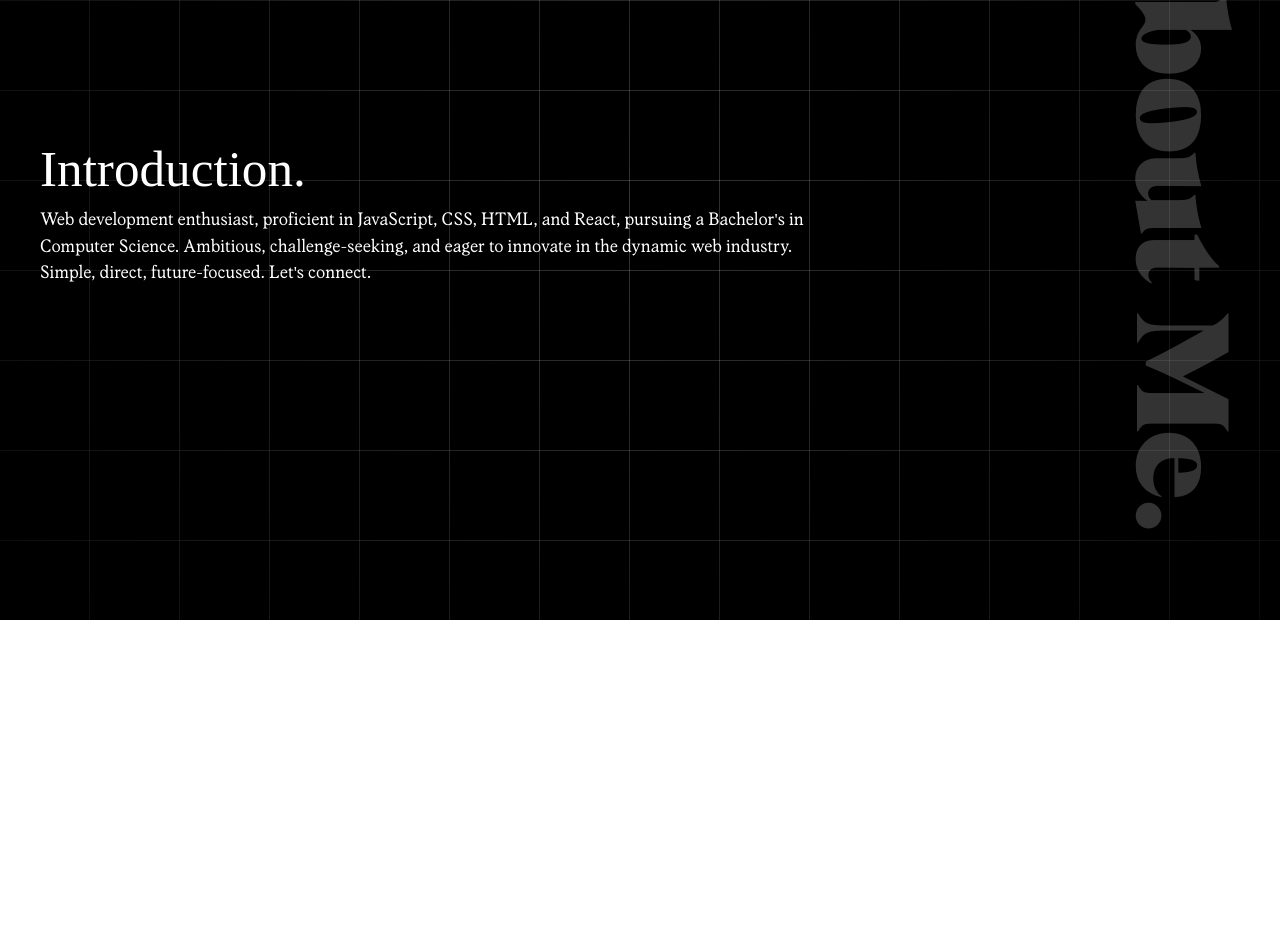
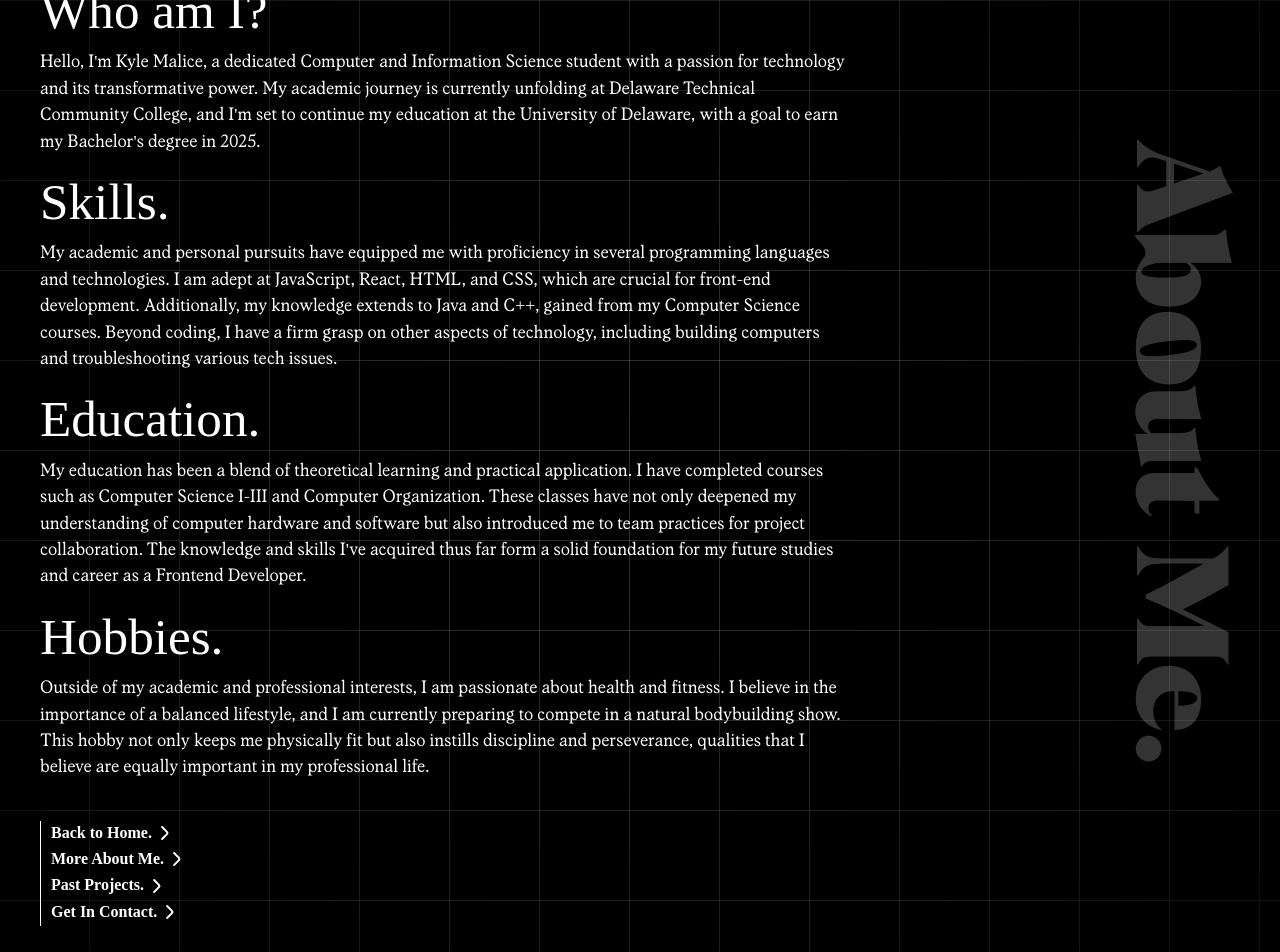
Before and after one commit to MaliceKy/Portfolio, a React (Create React App) app: page /about in a window 1280 px wide. Shown: the part 180-1132 px from the top of the page. Before the commit the page ends 800 px from the top, so only its background shows below. Built offline with nearby package versions, Linux system fonts and the light colour scheme; a web font is replaced by a local one.

Commit message:
About page is populated just need more style

```diff
--- a/src/assests/styles/about.css
+++ b/src/assests/styles/about.css
@@ -6,11 +6,11 @@
         linear-gradient(0deg, transparent 99%, rgba(255, 255, 255, 0.20) 1%),
         linear-gradient(90deg, transparent 99%, rgb(255, 255, 255, 0.20) 1%);
     background-size: 90px 90px;
-    height: 100vh;
     display: flex;
     align-items: center;
     justify-content: center;
     position: relative;
+    min-height: 100vh;
     z-index: 0;
 }
 
@@ -36,6 +36,8 @@
     color: white;
     z-index: 2;
     margin-left: 40px;
+    margin-top: 20vh;
+    margin-bottom: 20vh;
 }
 
 .about-hello-container {
@@ -46,9 +48,10 @@
 /* 'Hello I'm' for small screens (overlapped)*/
 .about-hello-container.position-absolute {
     z-index: 1;
-    top: -50px;
+    top: -40px;
     left: 0;
-    font-size: 5rem;
+    font-size: 3.75rem;
+    white-space: nowrap;
 }
 
 /* 'Hello I'm' for larger screens (no overlap)*/
@@ -61,8 +64,6 @@
     font-size: min(max(7rem, 10vw), 9rem);
     white-space: nowrap;
 }
-
-
 
 .about-hello {
     color: rgba(255, 255, 255, 0.199);
@@ -87,3 +88,11 @@
     font-size: 1.1rem;
     margin-inline-end: 35%;
 }
+
+.about-buttonContainer{
+    margin-top: 40px;
+    display: flex;
+    flex-direction: column;
+    align-items: flex-start;
+    border-left: 1px solid #ffffff;
+}
--- a/src/components/aboutpage.js
+++ b/src/components/aboutpage.js
@@ -1,9 +1,15 @@
 // About.js
 // src/components/aboutpage.js
-import React from 'react';
+import React, { useState } from 'react';
 import '../assests/styles/about.css'
+import { Link, useNavigate } from 'react-router-dom';
+import { ReactComponent as ArrowRightIcon } from '../assests/images/angle-small-right.svg';
 
 const About = () => {
+
+    const [clicked] = useState({});
+    const navigate = useNavigate();
+
   return (
     <div className="about-background">
         <div className="about-container position-relative">
@@ -15,8 +21,37 @@ const About = () => {
             </div>
             <div className="about-main-content position-relative">
                 <div className="about-content-container">
-                    <h1 className="about-Title">Introduction.</h1>
-                    <p className="about-Title-Desc">Web development enthusiast, proficient in JavaScript, CSS, HTML, and React, pursuing a Bachelor's in Computer Science. Ambitious, challenge-seeking, and eager to innovate in the dynamic web industry. Simple, direct, future-focused. Let's connect.</p>
+
+                    <h1 className="about-Title">Who am I?</h1>
+                    <p className="about-Title-Desc">Hello, I'm Kyle Malice, a dedicated Computer and Information Science student with a passion for technology and its transformative power. My academic journey is currently unfolding at Delaware Technical Community College, and I'm set to continue my education at the University of Delaware, with a goal to earn my Bachelor's degree in 2025.</p>
+
+                    <h1 className="about-Title">Skills.</h1>
+                    <p className="about-Title-Desc">My academic and personal pursuits have equipped me with proficiency in several programming languages and technologies. I am adept at JavaScript, React, HTML, and CSS, which are crucial for front-end development. Additionally, my knowledge extends to Java and C++, gained from my Computer Science courses. Beyond coding, I have a firm grasp on other aspects of technology, including building computers and troubleshooting various tech issues.</p>
+
+                    <h1 className="about-Title">Education.</h1>
+                    <p className="about-Title-Desc">My education has been a blend of theoretical learning and practical application. I have completed courses such as Computer Science I-III and Computer Organization. These classes have not only deepened my understanding of computer hardware and software but also introduced me to team practices for project collaboration. The knowledge and skills I've acquired thus far form a solid foundation for my future studies and career as a Frontend Developer.</p>
+
+                    <h1 className="about-Title">Hobbies.</h1>
+                    <p className="about-Title-Desc">Outside of my academic and professional interests, I am passionate about health and fitness. I believe in the importance of a balanced lifestyle, and I am currently preparing to compete in a natural bodybuilding show. This hobby not only keeps me physically fit but also instills discipline and perseverance, qualities that I believe are equally important in my professional life.</p>
+
+                    <div className="about-buttonContainer">
+                        <Link to="/" className={`tabs ${clicked['home'] ? 'clicked' : ''}`} onClick={() => navigate('/')}>
+                            <span className={`button-text ${clicked['homeText'] ? 'clicked' : ''}`}>Back to Home.</span>
+                            <ArrowRightIcon className={`arrow ${clicked['homeButton'] ? 'clicked' : ''}`} />
+                        </Link>
+                        <Link to="/about" className={`tabs ${clicked['about'] ? 'clicked' : ''}`} onClick={() => navigate('/about')}>
+                            <span className={`button-text ${clicked['aboutText'] ? 'clicked' : ''}`}>More About Me.</span>
+                            <ArrowRightIcon className={`arrow ${clicked['aboutButton'] ? 'clicked' : ''}`} />
+                        </Link>
+                        <Link to="/projects" className={`tabs ${clicked['projects'] ? 'clicked' : ''}`} onClick={() => navigate('/projects')}>
+                            <span className={`button-text ${clicked['projectsText'] ? 'clicked' : ''}`}>Past Projects.</span>
+                            <ArrowRightIcon className={`arrow ${clicked['projectsButton'] ? 'clicked' : ''}`} />
+                        </Link>
+                        <a href="mailto:Malice.Kyle@gmail.com" className={`tabs ${clicked['contact'] ? 'clicked' : ''}`}>
+                            <span className={`button-text ${clicked['contactText'] ? 'clicked' : ''}`}>Get In Contact.</span>
+                            <ArrowRightIcon className={`arrow ${clicked['contactButton'] ? 'clicked' : ''}`} />
+                        </a>
+                    </div>
                 </div>
             </div>
         </div>
--- a/src/components/landingpage.js
+++ b/src/components/landingpage.js
@@ -54,6 +54,7 @@ const LandingPage = () => {
                 </a>
               </div>
             </div>
+
             <div className="buttonContainer">
               <Link to="/about" className={`tabs ${clicked['about'] ? 'clicked' : ''}`} onClick={() => navigate('/about')}>
                 <span className={`button-text ${clicked['aboutText'] ? 'clicked' : ''}`}>More About Me.</span>
@@ -67,9 +68,8 @@ const LandingPage = () => {
                 <span className={`button-text ${clicked['contactText'] ? 'clicked' : ''}`}>Get In Contact.</span>
                 <ArrowRightIcon className={`arrow ${clicked['contactButton'] ? 'clicked' : ''}`} />
               </a>
+            </div>
 
-
-            </div>
           </div>
         </div>
       </div>
```
